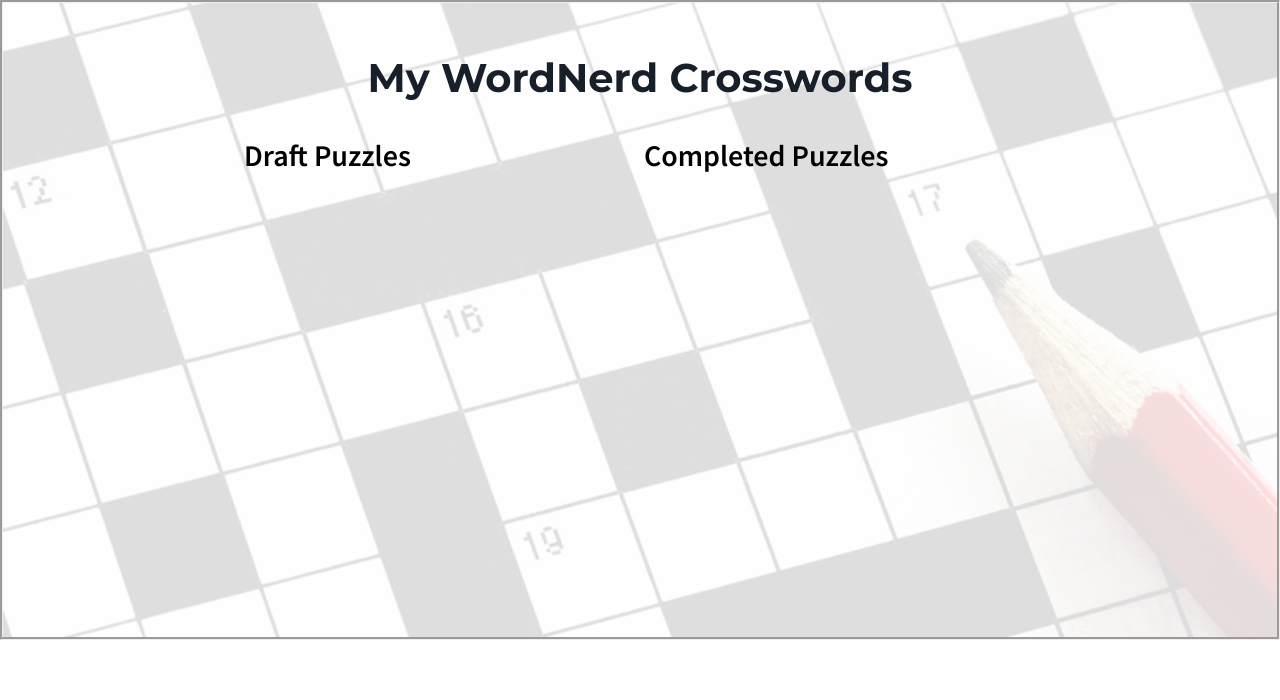
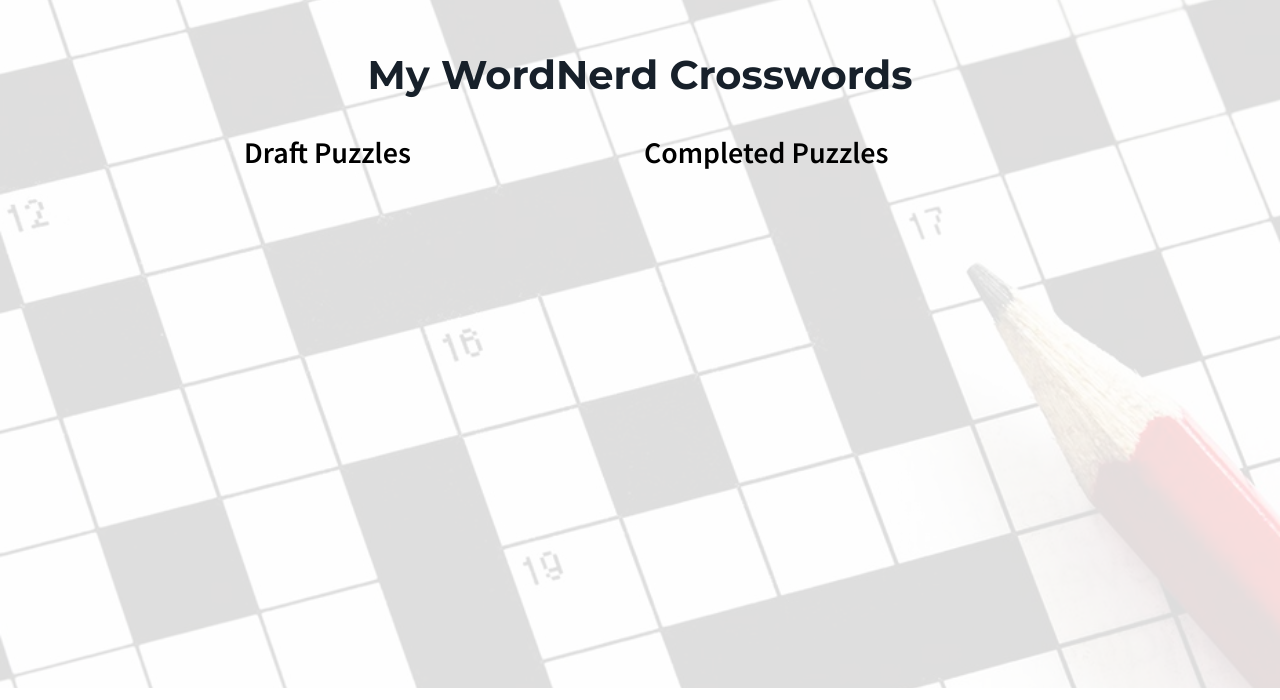
Before and after one commit to Crossword-Editor/crossword-editor, a Django app: template templates/editor/user_home.html in a window 1280 px wide. Shown: the part 100-800 px from the top of the page. Run offline with Django 3.2, Linux system fonts and the light colour scheme; the template is opened without the code that fills it, so the values that code supplies are empty; parts of the project's set-up code (start-up, migrations or seed data) failed here and were passed over.

Commit message:
User home background img tweaks

```diff
--- a/static/css/styles.css
+++ b/static/css/styles.css
@@ -143,12 +143,13 @@ ________________________________________________ */
   background: url("../images/crossword-pencil.jpg") no-repeat;
   background-position: center;
   background-size: cover;
-  border-style: groove;
+  /* border-style: groove; */
   position: relative;
   display: flex;
   flex-flow: column nowrap;
   align-items: center;
-  min-height: 80vh;
+  height: 86vh;
+  /* min-height: 100vh; */
 }
 
 .user-homepage::before {
```
